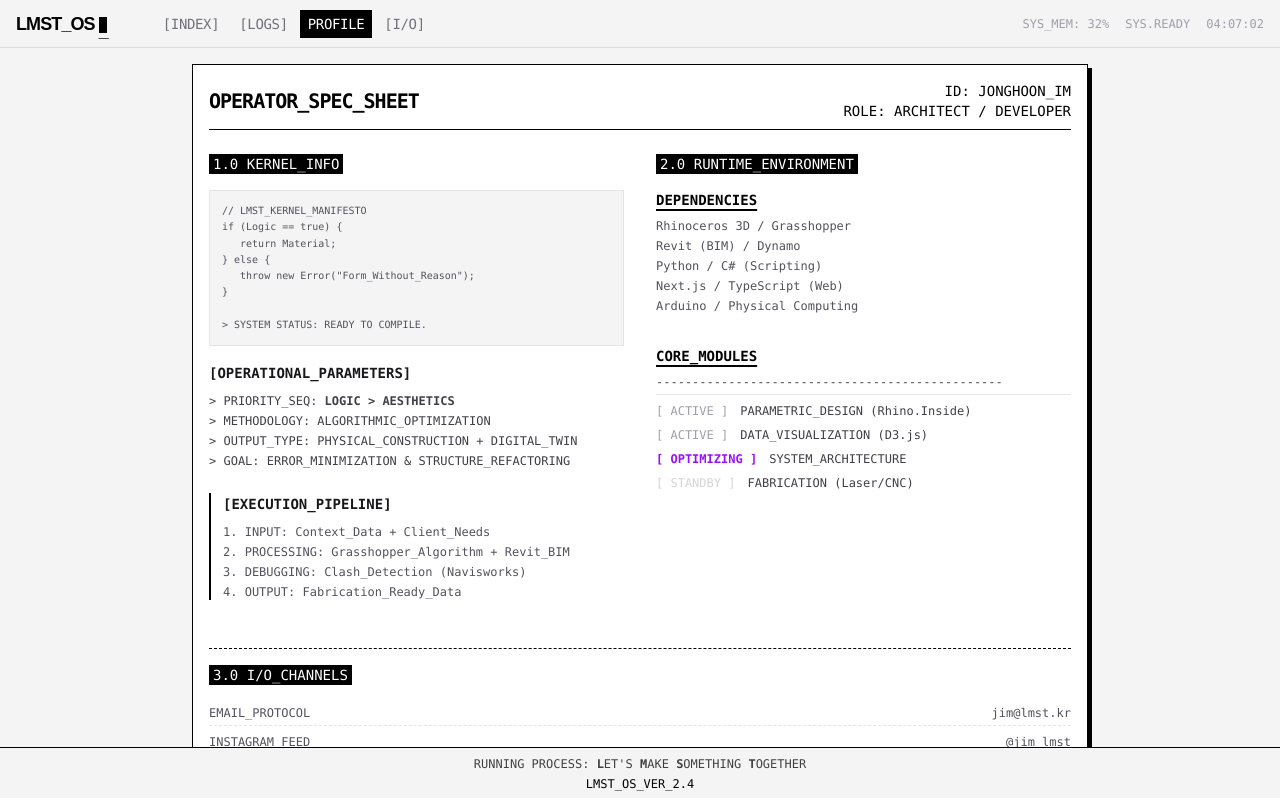
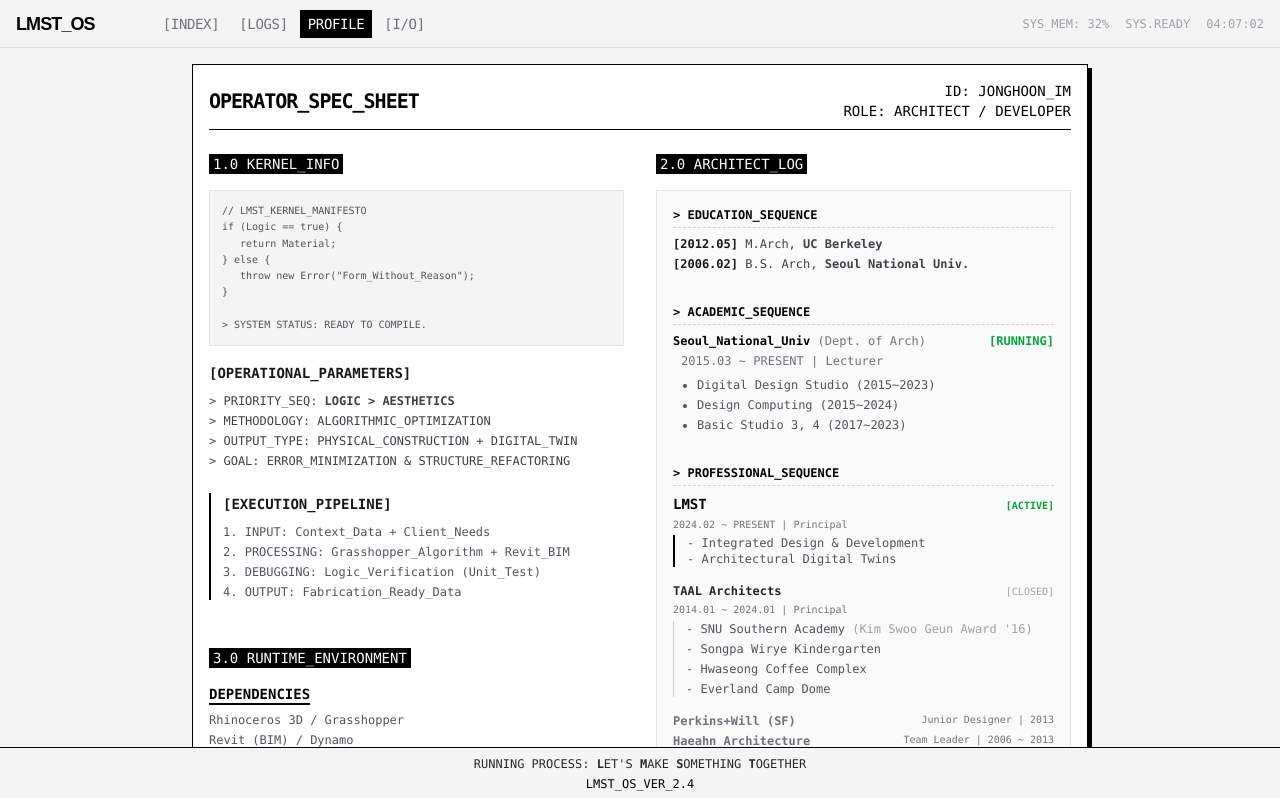
Before and after one commit to jonghoonim/LMST, a Next.js app: page /profile in a window 1280 px wide. Shown: the top 798 px of the page. Built offline with nearby package versions, Linux system fonts and the light colour scheme.

Commit message:
Update Profile: Structure Architect Log with Resume Data

```diff
--- a/src/app/profile/page.tsx
+++ b/src/app/profile/page.tsx
@@ -15,6 +15,7 @@
 
                 {/* Main Content */}
                 <div className="grid gap-8 sm:grid-cols-2">
+                    <div className="flex flex-col gap-8">
                         <div>
                             <h2 className="mb-4 bg-black px-1 text-white w-fit">1.0 KERNEL_INFO</h2>
                             <div className="space-y-6 leading-relaxed text-zinc-900 font-mono">
@@ -44,7 +45,7 @@
                                     <div className="text-xs space-y-1 text-zinc-600">
                                         <div>1. INPUT:       Context_Data + Client_Needs</div>
                                         <div>2. PROCESSING:  Grasshopper_Algorithm + Revit_BIM</div>
-                                    <div>3. DEBUGGING:   Clash_Detection (Navisworks)</div>
+                                        <div>3. DEBUGGING:   Logic_Verification (Unit_Test)</div>
                                         <div>4. OUTPUT:      Fabrication_Ready_Data</div>
                                     </div>
                                 </div>
@@ -52,7 +53,7 @@
                         </div>
 
                         <div>
-                        <h2 className="mb-4 bg-black px-1 text-white w-fit">2.0 RUNTIME_ENVIRONMENT</h2>
+                            <h2 className="mb-4 bg-black px-1 text-white w-fit">3.0 RUNTIME_ENVIRONMENT</h2>
 
                             <h3 className="mb-2 font-bold underline decoration-2 underline-offset-4">DEPENDENCIES</h3>
                             <ul className="list-inside list-square space-y-1 text-zinc-600 mb-8 text-xs">
@@ -86,10 +87,111 @@
                         </div>
                     </div>
 
+                    <div>
+                        <h2 className="mb-4 bg-black px-1 text-white w-fit">2.0 ARCHITECT_LOG</h2>
+                        <div className="bg-zinc-50 p-4 border border-zinc-200 text-xs font-mono text-zinc-700 h-full">
+
+                            {/* 2.1 EDUCATION */}
+                            <div className="mb-8">
+                                <div className="mb-2 border-b border-zinc-300 border-dashed pb-1">
+                                    <span className="font-bold text-black">&gt; EDUCATION_SEQUENCE</span>
+                                </div>
+                                <ul className="space-y-1">
+                                    <li>
+                                        <span className="font-bold text-zinc-900">[2012.05]</span> M.Arch, <span className="font-bold">UC Berkeley</span>
+                                    </li>
+                                    <li>
+                                        <span className="font-bold text-zinc-900">[2006.02]</span> B.S. Arch, <span className="font-bold">Seoul National Univ.</span>
+                                    </li>
+                                </ul>
+                            </div>
+
+                            {/* 2.2 ACADEMIC */}
+                            <div className="mb-8">
+                                <div className="mb-2 border-b border-zinc-300 border-dashed pb-1">
+                                    <span className="font-bold text-black">&gt; ACADEMIC_SEQUENCE</span>
+                                </div>
+                                <div>
+                                    <div className="flex justify-between mb-1">
+                                        <div><span className="font-bold text-black">Seoul_National_Univ</span> <span className="text-zinc-500">(Dept. of Arch)</span></div>
+                                        <span className="text-green-600 font-bold">[RUNNING]</span>
+                                    </div>
+                                    <div className="text-zinc-500 mb-2 pl-2">2015.03 ~ PRESENT | Lecturer</div>
+                                    <ul className="list-disc pl-6 space-y-1 text-zinc-600">
+                                        <li>Digital Design Studio (2015~2023)</li>
+                                        <li>Design Computing (2015~2024)</li>
+                                        <li>Basic Studio 3, 4 (2017~2023)</li>
+                                    </ul>
+                                </div>
+                            </div>
+
+                            {/* 2.3 PROFESSIONAL */}
+                            <div className="mb-8">
+                                <div className="mb-2 border-b border-zinc-300 border-dashed pb-1">
+                                    <span className="font-bold text-black">&gt; PROFESSIONAL_SEQUENCE</span>
+                                </div>
+
+                                {/* LMST */}
+                                <div className="mb-4">
+                                    <div className="flex justify-between items-baseline mb-1">
+                                        <span className="font-bold text-black text-sm">LMST</span>
+                                        <span className="text-green-600 font-bold text-[10px]">[ACTIVE]</span>
+                                    </div>
+                                    <div className="text-zinc-500 text-[10px] mb-1">2024.02 ~ PRESENT | Principal</div>
+                                    <div className="pl-3 border-l-2 border-black text-zinc-600">
+                                        <div>- Integrated Design & Development</div>
+                                        <div>- Architectural Digital Twins</div>
+                                    </div>
+                                </div>
+
+                                {/* TAAL */}
+                                <div className="mb-4">
+                                    <div className="flex justify-between items-baseline mb-1">
+                                        <span className="font-bold text-zinc-800">TAAL Architects</span>
+                                        <span className="text-zinc-400 text-[10px]">[CLOSED]</span>
+                                    </div>
+                                    <div className="text-zinc-500 text-[10px] mb-1">2014.01 ~ 2024.01 | Principal</div>
+                                    <div className="pl-3 border-l border-zinc-300 text-zinc-600 space-y-1">
+                                        <div>- SNU Southern Academy <span className="text-zinc-400">(Kim Swoo Geun Award '16)</span></div>
+                                        <div>- Songpa Wirye Kindergarten</div>
+                                        <div>- Hwaseong Coffee Complex</div>
+                                        <div>- Everland Camp Dome</div>
+                                    </div>
+                                </div>
+
+                                {/* OTHERS */}
+                                <div className="mb-4 text-zinc-500 space-y-1">
+                                    <div className="flex justify-between">
+                                        <span className="font-bold">Perkins+Will (SF)</span>
+                                        <span className="text-[10px]">Junior Designer | 2013</span>
+                                    </div>
+                                    <div className="flex justify-between">
+                                        <span className="font-bold">Haeahn Architecture</span>
+                                        <span className="text-[10px]">Team Leader | 2006 ~ 2013</span>
+                                    </div>
+                                </div>
+                            </div>
+
+                            {/* 2.4 HONORS */}
+                            <div>
+                                <div className="mb-2 border-b border-zinc-300 border-dashed pb-1">
+                                    <span className="font-bold text-black">&gt; HONORS_PACKET</span>
+                                </div>
+                                <ul className="space-y-1 text-zinc-600 pl-2">
+                                    <li><span className="font-bold text-black">[2016]</span> Kim Swoo Geun Preview Award</li>
+                                    <li><span className="font-bold text-black">[2012]</span> UC Berkeley Fellowship ($12k)</li>
+                                    <li><span className="font-bold text-black">[2010]</span> AIA NY Design Awards (Merit)</li>
+                                </ul>
+                            </div>
+
+                        </div>
+                    </div>
+                </div>
+
                 {/* Section: I/O (Contact) */}
                 <div className="mt-8 pt-4 border-t border-black border-dashed">
                     <h2 className="mb-4 bg-black text-white px-1 inline-block uppercase w-fit">
-                        3.0 I/O_CHANNELS
+                        4.0 I/O_CHANNELS
                     </h2>
                     <div className="grid grid-cols-1 gap-1 text-zinc-600 text-xs">
                         <div className="flex justify-between border-b border-zinc-200 border-dashed py-1">
```
Lines whose indentation alone changed are shown as unchanged.
